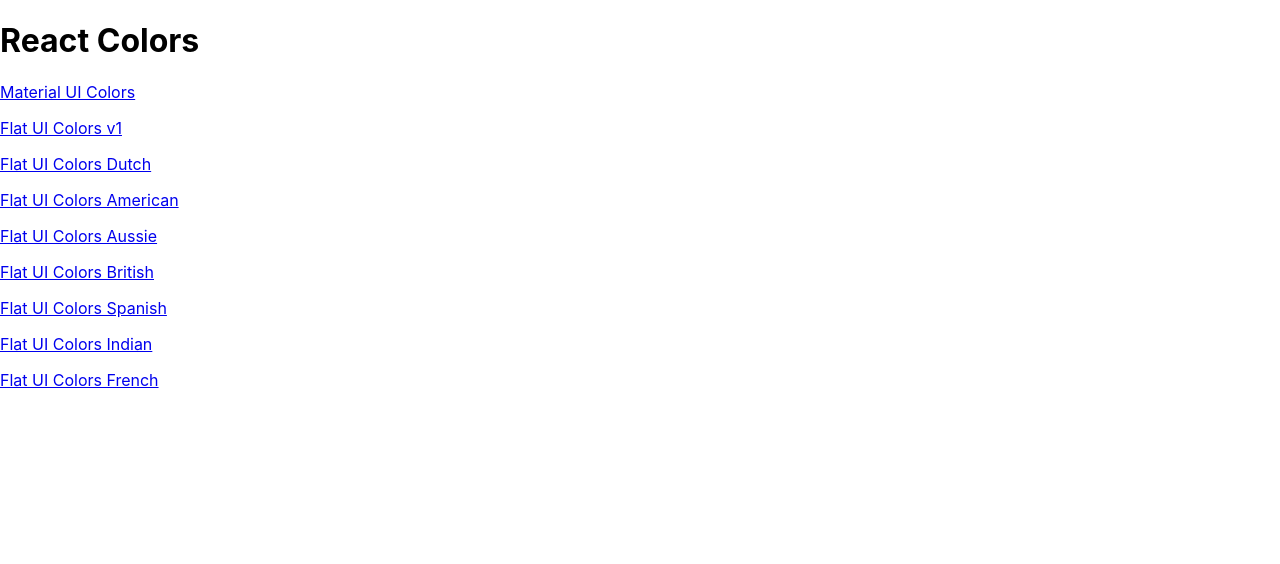
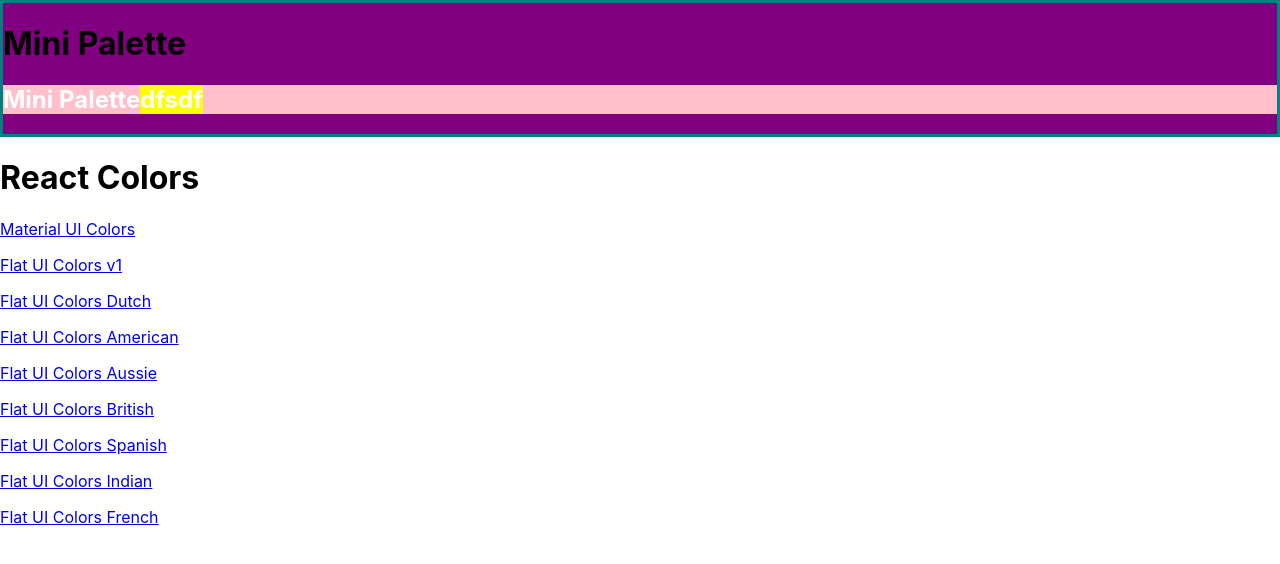
Before and after one commit to sarfarazkasmani/react-color-app, a React (Create React App) app: page / in a window 1280 px wide. Shown: the top 564 px of the page. Built offline with nearby package versions, Linux system fonts and the light colour scheme; the HTML template or start-up script is replaced by a standard one.

Commit message:
add withstyles with demo styles

```diff
--- a/package.json
+++ b/package.json
@@ -5,6 +5,7 @@
   "dependencies": {
     "@material-ui/core": "^4.6.0",
     "@material-ui/icons": "^4.5.1",
+    "@material-ui/styles": "^4.6.0",
     "chroma-js": "^2.1.0",
     "rc-slider": "^8.7.1",
     "react": "^16.11.0",
--- /dev/null
+++ b/src/MiniPalette.js
@@ -0,0 +1,31 @@
+import React from 'react';
+import { withStyles } from '@material-ui/core/styles';
+
+const styles = {
+	main: {
+		backgroundColor: 'purple',
+        border: '3px solid teal'
+    },
+    secondary: {
+        backgroundColor: 'pink',
+        "& h1": {
+            color: "white",
+            " & span": {
+                backgroundColor:'yellow'
+            }
+        }
+    }
+
+};
+
+function MiniPalette(props) {
+	const { classes } = props;
+	return (
+		<div className={classes.main}>
+			<h1>Mini Palette</h1>
+            <section className={classes.secondary}><h1>Mini Palette<span>dfsdf</span></h1></section>
+		</div>
+	);
+}
+
+export default withStyles(styles)(MiniPalette);
--- a/src/PaletteList.js
+++ b/src/PaletteList.js
@@ -1,11 +1,13 @@
 import React, { Component } from 'react';
 import { Link } from 'react-router-dom';
+import MiniPalette from './MiniPalette'
 
 class PaletteList extends Component {
 	render() {
 		const { palettes } = this.props;
 		return (
 			<div>
+				<MiniPalette />
 				<h1>React Colors</h1>
 				{palettes.map((palette) => (
 					<p>
```
Also changed, not shown: 1 other file (tests, documents, lock files or other folders).
